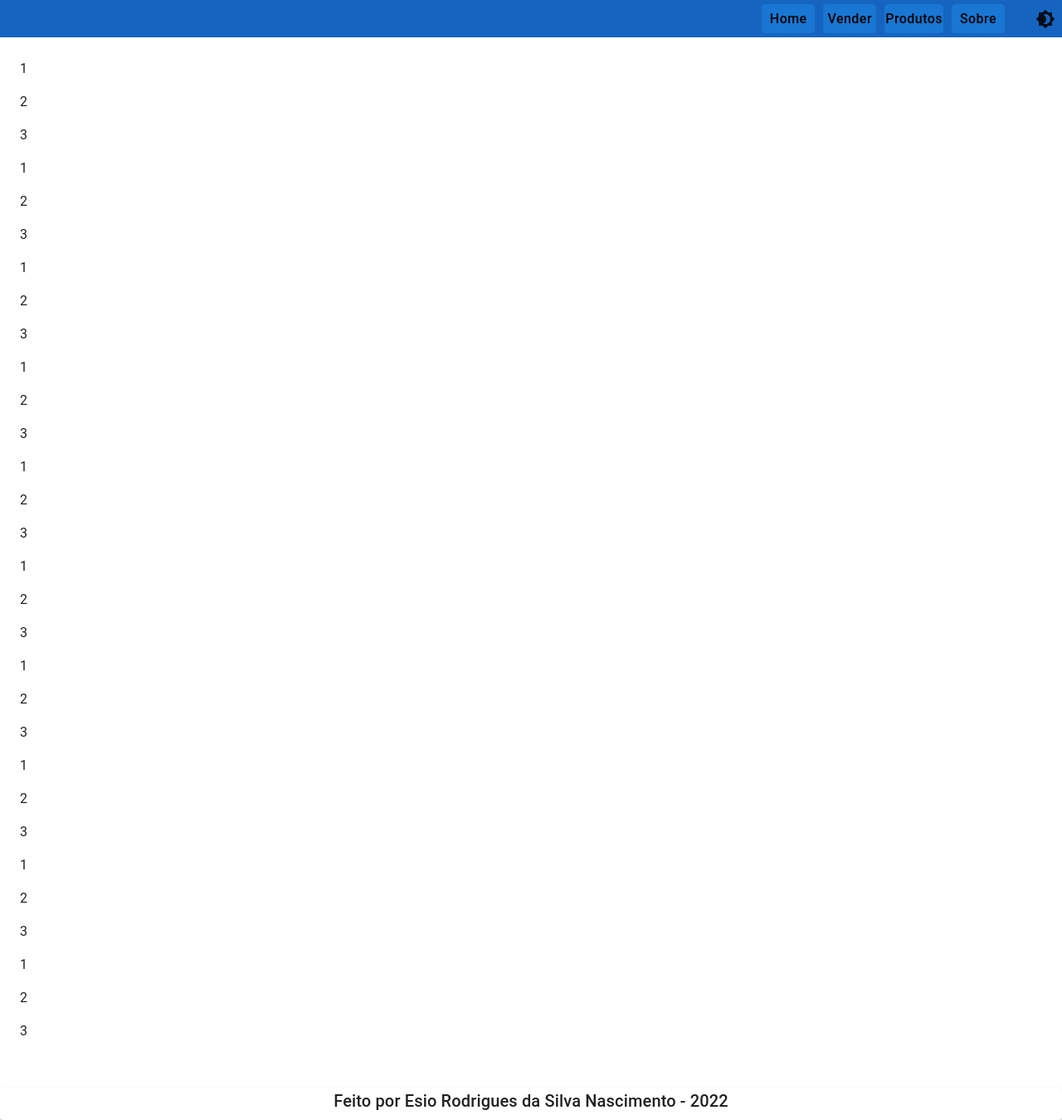
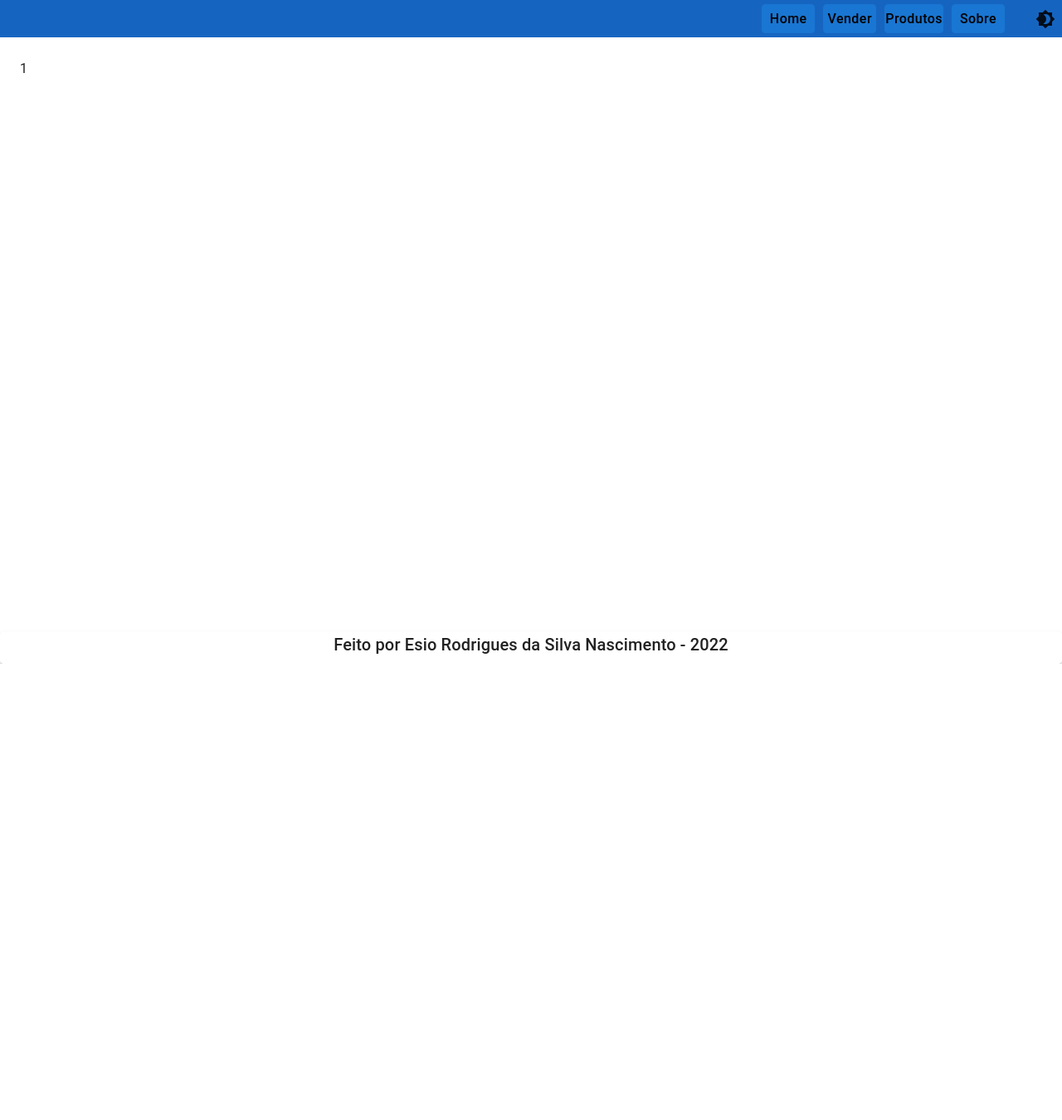
Before and after one commit to joao966/foodapp, a Next.js app in the folder frontend/: page /dashboard/sobre in a window 1280 px wide. Shown: the whole page at 83% size. After the commit the page ends 800 px from the top, so only its background shows below. Built offline with nearby package versions, Linux system fonts and the light colour scheme.

Commit message:
refactor: code clean

```diff
--- a/frontend/src/pages/dashboard/sobre/index.tsx
+++ b/frontend/src/pages/dashboard/sobre/index.tsx
@@ -10,35 +10,6 @@ export default function PageVenda() {
   return (
     <Container maxWidth={false}>
       <p>1</p>
-      <p>2</p>
-      <p>3</p>
-      <p>1</p>
-      <p>2</p>
-      <p>3</p>
-      <p>1</p>
-      <p>2</p>
-      <p>3</p>
-      <p>1</p>
-      <p>2</p>
-      <p>3</p>
-      <p>1</p>
-      <p>2</p>
-      <p>3</p>
-      <p>1</p>
-      <p>2</p>
-      <p>3</p>
-      <p>1</p>
-      <p>2</p>
-      <p>3</p>
-      <p>1</p>
-      <p>2</p>
-      <p>3</p>
-      <p>1</p>
-      <p>2</p>
-      <p>3</p>
-      <p>1</p>
-      <p>2</p>
-      <p>3</p>
     </Container>
   );
 }
```
Also changed, not shown: frontend/src/pages/dashboard/venda/index.tsx (+16 -38 lines).
